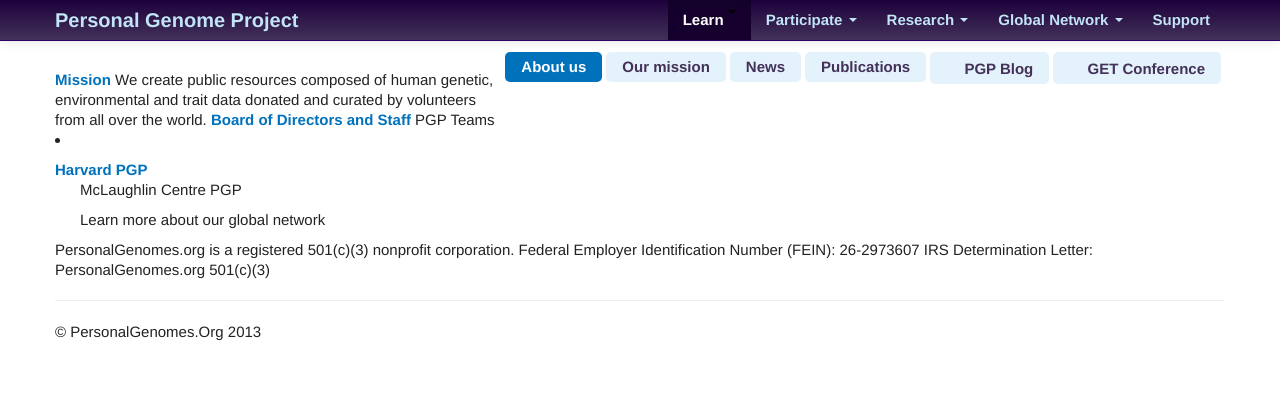
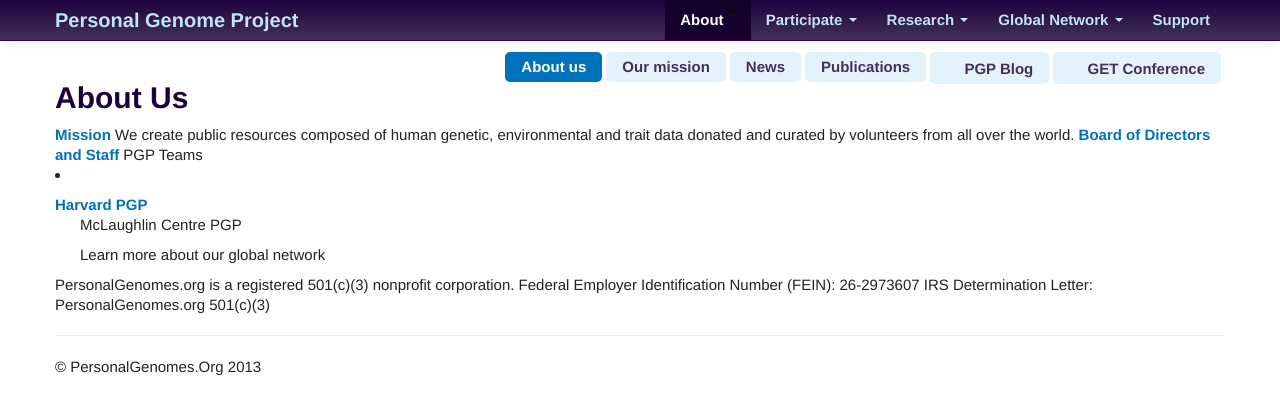
Before and after one commit to geochurch/www_personalgenomes_org, a Django app: page /about-us in a window 1280 px wide. Shown: the top 415 px of the page. Run offline with Django 3.2, Linux system fonts and the light colour scheme; some libraries are stand-ins or nearby versions.

Commit message:
Change "learn" to "about"

```diff
--- a/templates/www_personalgenomes_org/about-us.html
+++ b/templates/www_personalgenomes_org/about-us.html
@@ -1,6 +1,8 @@
-{% extends "www_personalgenomes_org/menu_learn.html" %}
+{% extends "www_personalgenomes_org/menu_about.html" %}
 
 {% block main %}
+
+<h2>About Us</h2>
 
 <a href="/mission">Mission</a>
 We create public resources composed of human genetic, environmental and trait data donated and curated by volunteers from all over the world.
--- a/templates/www_personalgenomes_org/index.html
+++ b/templates/www_personalgenomes_org/index.html
@@ -67,9 +67,9 @@
 
 	  <ul class="nav pull-right">
 
-	    {% block navbar_learn %}
+	    {% block navbar_about %}
             <li class="dropdown">
-              <a href="#" class="dropdown-toggle" data-toggle="dropdown">Learn <b class="caret"></b></a>
+              <a href="#" class="dropdown-toggle" data-toggle="dropdown">About <b class="caret"></b></a>
               <ul class="dropdown-menu">
 		<li><a href="{% url 'about-us' %}">About us</a></li>
 		<li><a href="{% url 'mission' %}">Our mission</a></li>
@@ -82,7 +82,7 @@
 		<li><a href="http://www.getconference.org"><i class="icon-external-link-sign"></i> GET Conference</a></li>
               </ul>
 	    </li>
-	    {% endblock navbar_learn %}
+	    {% endblock navbar_about %}
 
 	    {% block navbar_participate %}
             <li class="dropdown">
--- a/templates/www_personalgenomes_org/menu_learn.html
+++ b/templates/www_personalgenomes_org/menu_about.html
@@ -1,8 +1,8 @@
 {% extends "www_personalgenomes_org/index.html" %}
 
-{% block navbar_learn %}
-<li class="active"><a href="#">Learn <b class="caret"></b></a></li>
-{% endblock navbar_learn %}
+{% block navbar_about %}
+<li class="active"><a href="#">About <b class="caret"></b></a></li>
+{% endblock navbar_about %}
 
 {% block navpills %}
 <ul class="nav nav-pills pull-right" style="margin-top:-20px;" >
--- a/templates/www_personalgenomes_org/mission.html
+++ b/templates/www_personalgenomes_org/mission.html
@@ -1,4 +1,4 @@
-{% extends "www_personalgenomes_org/menu_learn.html" %}
+{% extends "www_personalgenomes_org/menu_about.html" %}
 
 {% block main %}
 <div class="lead">
--- a/templates/www_personalgenomes_org/news.html
+++ b/templates/www_personalgenomes_org/news.html
@@ -1,4 +1,4 @@
-{% extends "www_personalgenomes_org/menu_learn.html" %}
+{% extends "www_personalgenomes_org/menu_about.html" %}
 
 {% block main %}
 
--- a/templates/www_personalgenomes_org/publications.html
+++ b/templates/www_personalgenomes_org/publications.html
@@ -1,4 +1,4 @@
-{% extends "www_personalgenomes_org/menu_learn.html" %}
+{% extends "www_personalgenomes_org/menu_about.html" %}
 
 {% block main %}
 
```
